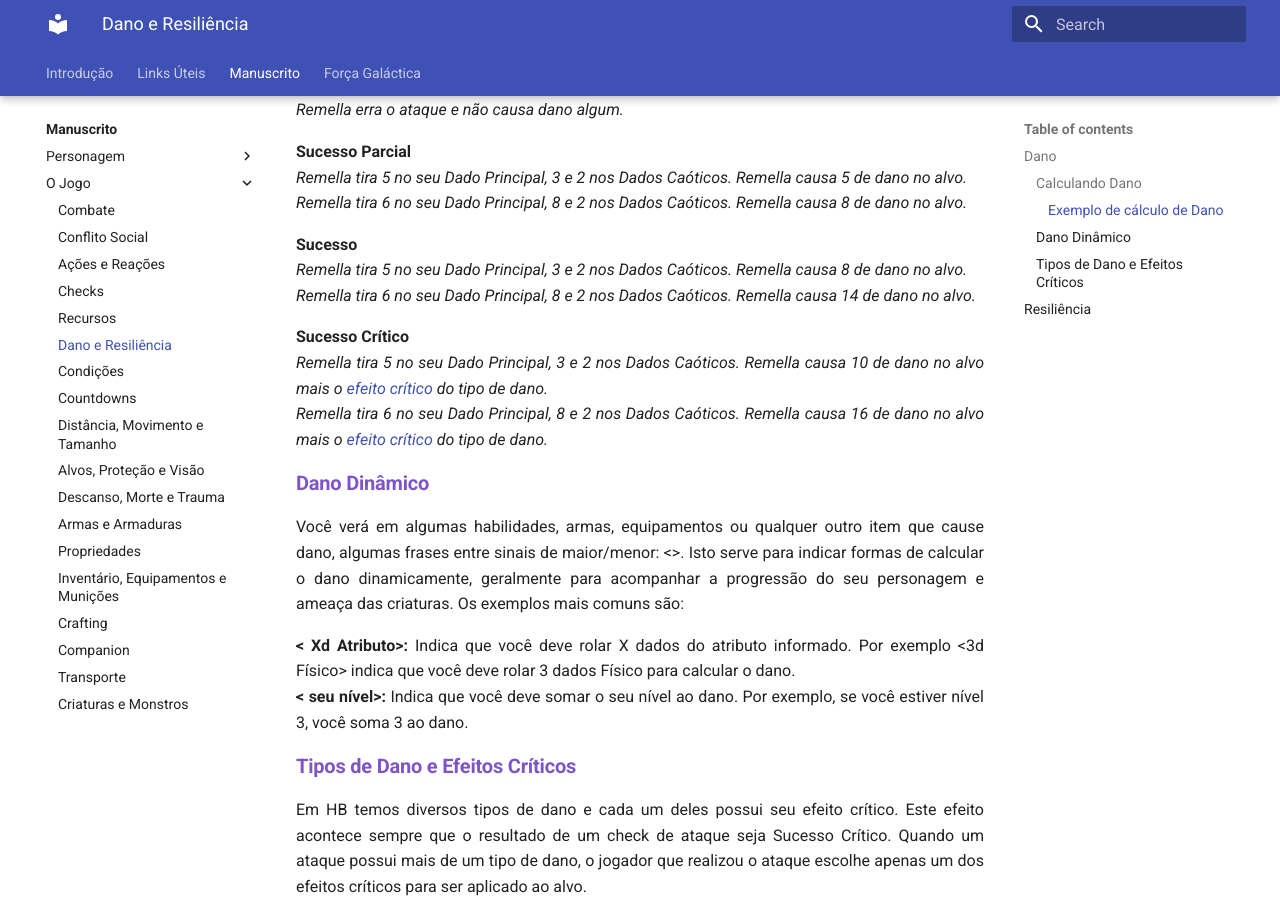
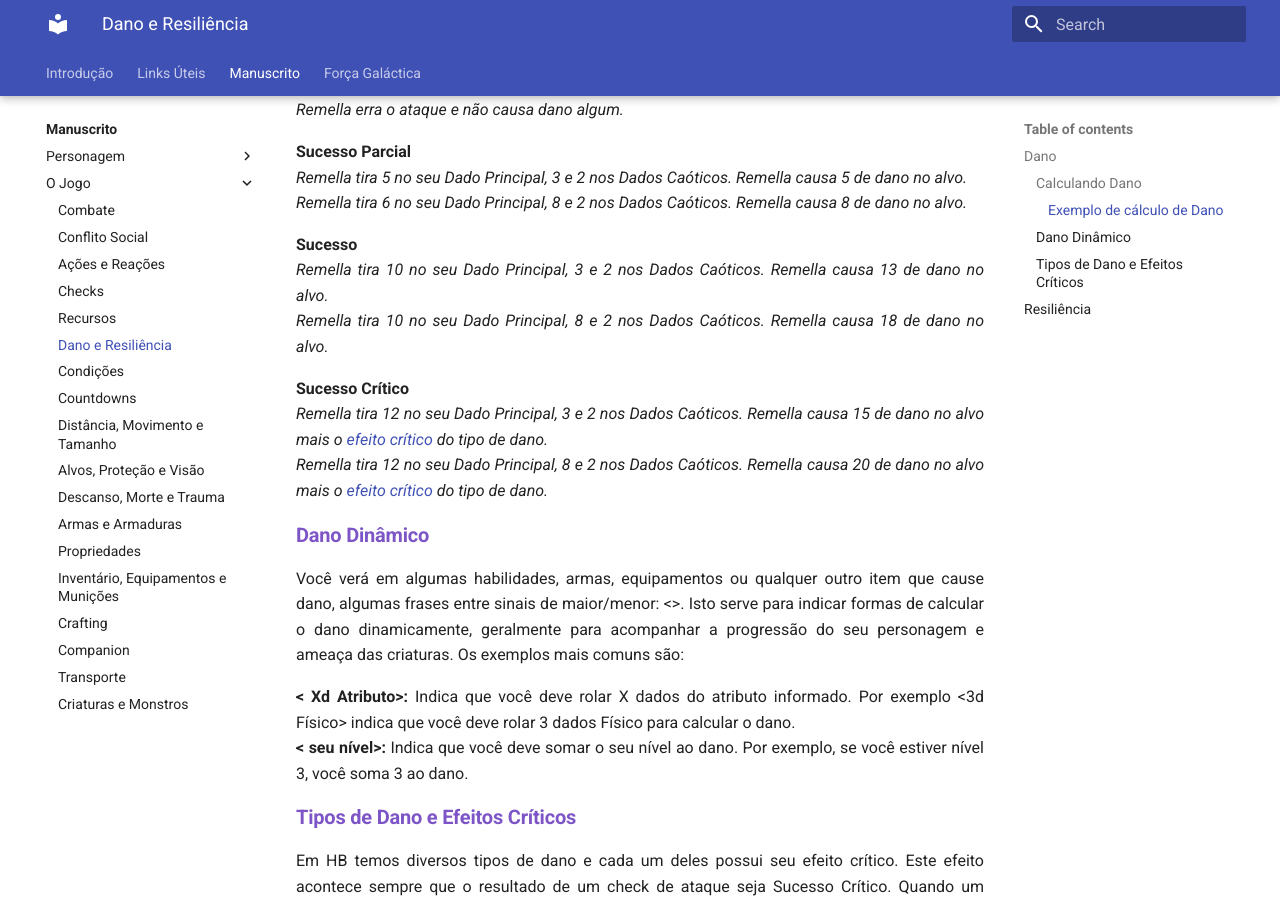
Before and after one commit to henriqueschorr/henriqueschorr.github.io, an MkDocs documentation site: the page built from docs/1_core/3_game/damage.md, in a window 1280 px wide and 900 px high, scrolled down 696 px. Built offline with MkDocs 1.6.1 and Material for MkDocs 9.7.7, drawn with Linux system fonts in a browser that asks for light colours.

Commit message:
fixed damage explanation

```diff
--- a/docs/1_core/3_game/damage.md
+++ b/docs/1_core/3_game/damage.md
@@ -26,12 +26,12 @@ _Remella tira 5 no seu Dado Principal, 3 e 2 nos Dados Caóticos. Remella causa
 _Remella tira 6 no seu Dado Principal, 8 e 2 nos Dados Caóticos. Remella causa 8 de dano no alvo._
 
 **Sucesso**
-_Remella tira 5 no seu Dado Principal, 3 e 2 nos Dados Caóticos. Remella causa 8 de dano no alvo._
-_Remella tira 6 no seu Dado Principal, 8 e 2 nos Dados Caóticos. Remella causa 14 de dano no alvo._
+_Remella tira 10 no seu Dado Principal, 3 e 2 nos Dados Caóticos. Remella causa 13 de dano no alvo._
+_Remella tira 10 no seu Dado Principal, 8 e 2 nos Dados Caóticos. Remella causa 18 de dano no alvo._
 
 **Sucesso Crítico**
-_Remella tira 5 no seu Dado Principal, 3 e 2 nos Dados Caóticos. Remella causa 10 de dano no alvo mais o [efeito crítico](#tipos-de-dano-e-efeitos-críticos) do tipo de dano._
-_Remella tira 6 no seu Dado Principal, 8 e 2 nos Dados Caóticos. Remella causa 16 de dano no alvo mais o [efeito crítico](#tipos-de-dano-e-efeitos-críticos) do tipo de dano._
+_Remella tira 12 no seu Dado Principal, 3 e 2 nos Dados Caóticos. Remella causa 15 de dano no alvo mais o [efeito crítico](#tipos-de-dano-e-efeitos-críticos) do tipo de dano._
+_Remella tira 12 no seu Dado Principal, 8 e 2 nos Dados Caóticos. Remella causa 20 de dano no alvo mais o [efeito crítico](#tipos-de-dano-e-efeitos-críticos) do tipo de dano._
 
 <!-- **Explosão**
 Remella teve qualquer nível de sucesso e percebe que tirou 8 em um de seus dados caóticos, sendo o maior valor possível de 1d8, isso lhe concede explosão de dano.
```
